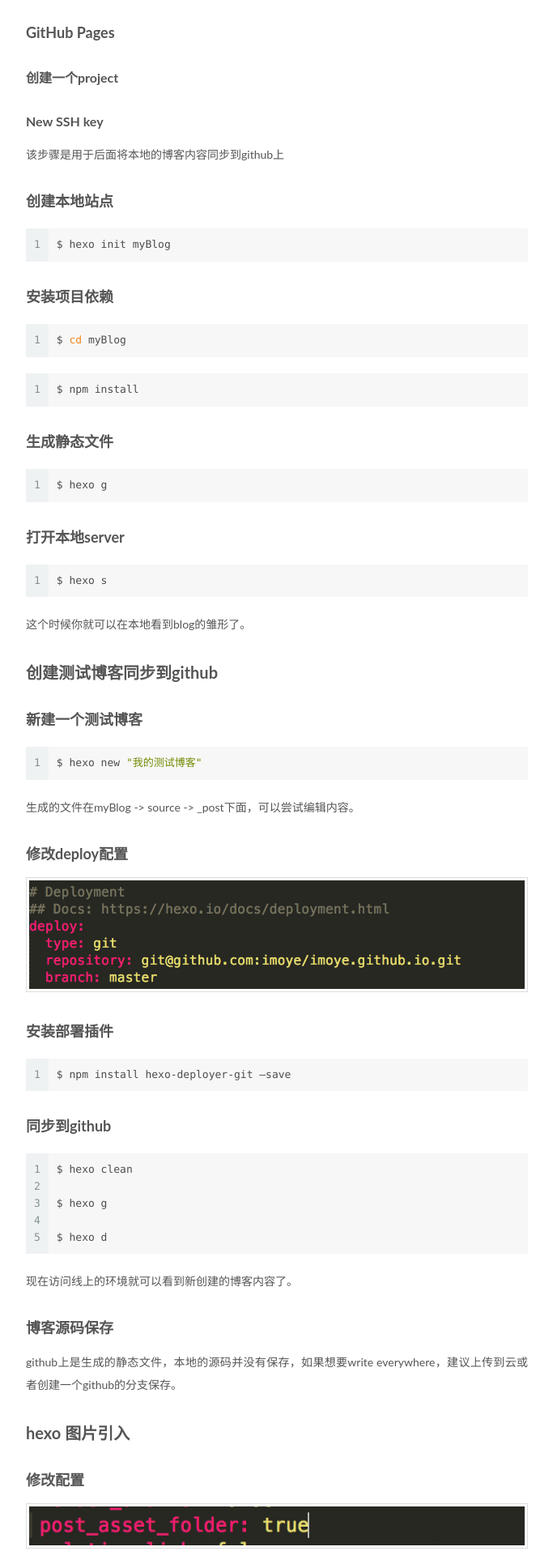
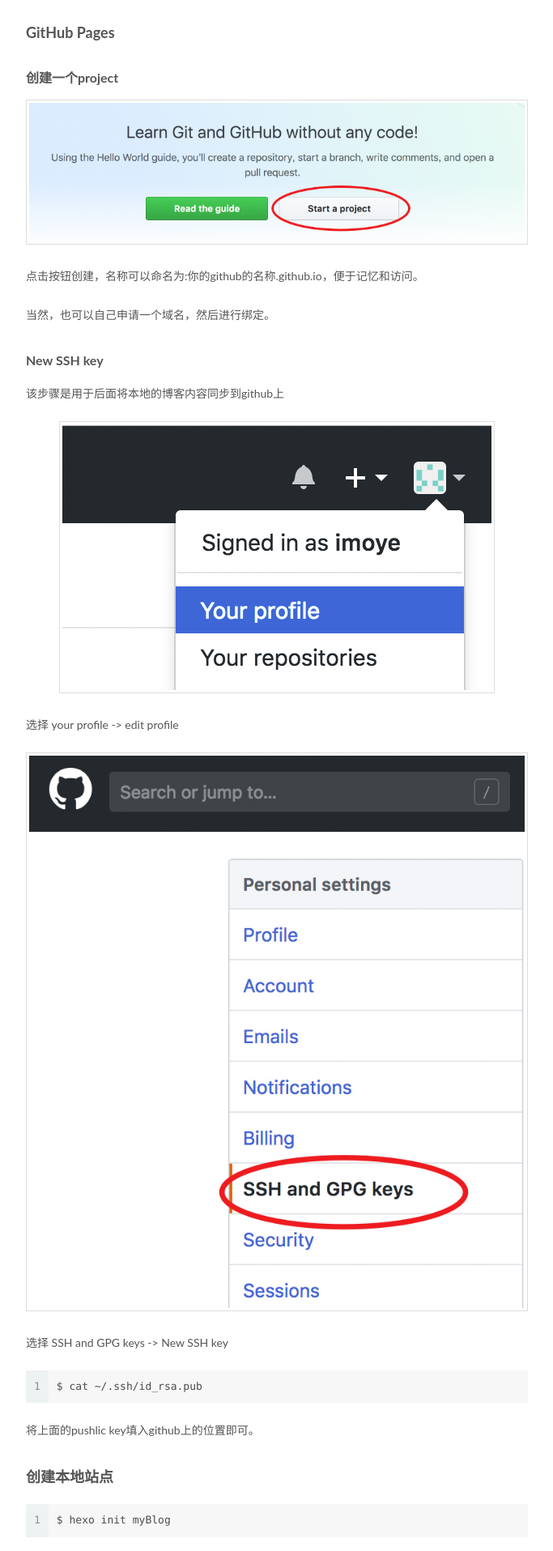
Before and after one commit to imoye/imoye.github.io, a plain HTML site: page 2018/09/20/hexo快速搭建博客/index.html in a window 1280 px wide. Shown: the part 1085-3000 px from the top of the page at 81% size, without its empty margins (428-1111 px from the left). Drawn offline with Linux system fonts and the light colour scheme.

Commit message:
Site updated: 2018-09-20 12:56:44

```diff
--- a/2018/09/20/hexo快速搭建博客/index.html
+++ b/2018/09/20/hexo快速搭建博客/index.html
@@ -86,13 +86,16 @@
 <meta property="og:site_name" content="墨叶的个人博客">
 <meta property="og:description" content="该文是自己搭建时的步骤，除非特殊说明，修改的配置文件均为根目录下的_config.yml文件。 搭建准备安装node下载地址：https://nodejs.org/en/download/ 测试：命令行测试查看node是否安装成功 1$ node -v 安装git下载地址：https://git-scm.com/downloads mac机器自带git，不需要安装，windows环境需要下载安装">
 <meta property="og:locale" content="zh-Hans">
+<meta property="og:image" content="http://yoursite.com/2018/09/20/hexo快速搭建博客/project.jpg">
+<meta property="og:image" content="http://yoursite.com/2018/09/20/hexo快速搭建博客/profile.jpg">
+<meta property="og:image" content="http://yoursite.com/2018/09/20/hexo快速搭建博客/key.jpg">
 <meta property="og:image" content="http://yoursite.com/2018/09/20/hexo快速搭建博客/deploy.jpg">
 <meta property="og:image" content="http://yoursite.com/2018/09/20/hexo快速搭建博客/assets.jpg">
-<meta property="og:updated_time" content="2018-09-20T03:52:43.000Z">
+<meta property="og:updated_time" content="2018-09-20T04:56:19.000Z">
 <meta name="twitter:card" content="summary">
 <meta name="twitter:title" content="hexo快速搭建博客">
 <meta name="twitter:description" content="该文是自己搭建时的步骤，除非特殊说明，修改的配置文件均为根目录下的_config.yml文件。 搭建准备安装node下载地址：https://nodejs.org/en/download/ 测试：命令行测试查看node是否安装成功 1$ node -v 安装git下载地址：https://git-scm.com/downloads mac机器自带git，不需要安装，windows环境需要下载安装">
-<meta name="twitter:image" content="http://yoursite.com/2018/09/20/hexo快速搭建博客/deploy.jpg">
+<meta name="twitter:image" content="http://yoursite.com/2018/09/20/hexo快速搭建博客/project.jpg">
 
 
 
@@ -313,7 +316,16 @@
 <h3 id="注册github"><a href="#注册github" class="headerlink" title="注册github"></a>注册github</h3><p>地址：<a href="https://github.com/" target="_blank" rel="noopener">https://github.com/</a> 具体注册流程请自行检索</p>
 <h3 id="安装Hexo博客框架工具"><a href="#安装Hexo博客框架工具" class="headerlink" title="安装Hexo博客框架工具"></a>安装Hexo博客框架工具</h3><figure class="highlight bash"><table><tr><td class="gutter"><pre><span class="line">1</span><br></pre></td><td class="code"><pre><span class="line">$ npm install -g hexo-cli</span><br></pre></td></tr></table></figure>
 <p>如果报错，在命令行前加上sudo</p>
-<h2 id="开始搭建"><a href="#开始搭建" class="headerlink" title="开始搭建"></a>开始搭建</h2><h3 id="GitHub-Pages"><a href="#GitHub-Pages" class="headerlink" title="GitHub Pages"></a>GitHub Pages</h3><h4 id="创建一个project"><a href="#创建一个project" class="headerlink" title="创建一个project"></a>创建一个project</h4><h4 id="New-SSH-key"><a href="#New-SSH-key" class="headerlink" title="New SSH key"></a>New SSH key</h4><p>该步骤是用于后面将本地的博客内容同步到github上</p>
+<h2 id="开始搭建"><a href="#开始搭建" class="headerlink" title="开始搭建"></a>开始搭建</h2><h3 id="GitHub-Pages"><a href="#GitHub-Pages" class="headerlink" title="GitHub Pages"></a>GitHub Pages</h3><h4 id="创建一个project"><a href="#创建一个project" class="headerlink" title="创建一个project"></a>创建一个project</h4><img src="/2018/09/20/hexo快速搭建博客/project.jpg">
+<p>点击按钮创建，名称可以命名为:你的github的名称.github.io，便于记忆和访问。</p>
+<p>当然，也可以自己申请一个域名，然后进行绑定。</p>
+<h4 id="New-SSH-key"><a href="#New-SSH-key" class="headerlink" title="New SSH key"></a>New SSH key</h4><p>该步骤是用于后面将本地的博客内容同步到github上</p>
+<img src="/2018/09/20/hexo快速搭建博客/profile.jpg">
+<p>选择 your profile -&gt; edit profile</p>
+<img src="/2018/09/20/hexo快速搭建博客/key.jpg">
+<p>选择 SSH and GPG keys -&gt; New SSH key</p>
+<figure class="highlight bash"><table><tr><td class="gutter"><pre><span class="line">1</span><br></pre></td><td class="code"><pre><span class="line">$ cat ~/.ssh/id_rsa.pub</span><br></pre></td></tr></table></figure>
+<p>将上面的pushlic key填入github上的位置即可。</p>
 <h3 id="创建本地站点"><a href="#创建本地站点" class="headerlink" title="创建本地站点"></a>创建本地站点</h3><figure class="highlight bash"><table><tr><td class="gutter"><pre><span class="line">1</span><br></pre></td><td class="code"><pre><span class="line">$ hexo init myBlog</span><br></pre></td></tr></table></figure>
 <h3 id="安装项目依赖"><a href="#安装项目依赖" class="headerlink" title="安装项目依赖"></a>安装项目依赖</h3><figure class="highlight bash"><table><tr><td class="gutter"><pre><span class="line">1</span><br></pre></td><td class="code"><pre><span class="line">$ <span class="built_in">cd</span> myBlog</span><br></pre></td></tr></table></figure>
 <figure class="highlight bash"><table><tr><td class="gutter"><pre><span class="line">1</span><br></pre></td><td class="code"><pre><span class="line">$ npm install</span><br></pre></td></tr></table></figure>
--- a/css/main.css
+++ b/css/main.css
@@ -1823,7 +1823,7 @@ pre .javascript .function {
   width: 4px;
   height: 4px;
   border-radius: 50%;
-  background: #22412f;
+  background: #afff6b;
 }
 .links-of-blogroll {
   font-size: 13px;
```
Also changed, not shown: index.html (+10 -1 lines), 2018/09/20/hexo快速搭建博客/key.jpg (added), 2018/09/20/hexo快速搭建博客/profile.jpg (added), 2018/09/20/hexo快速搭建博客/project.jpg (added).
